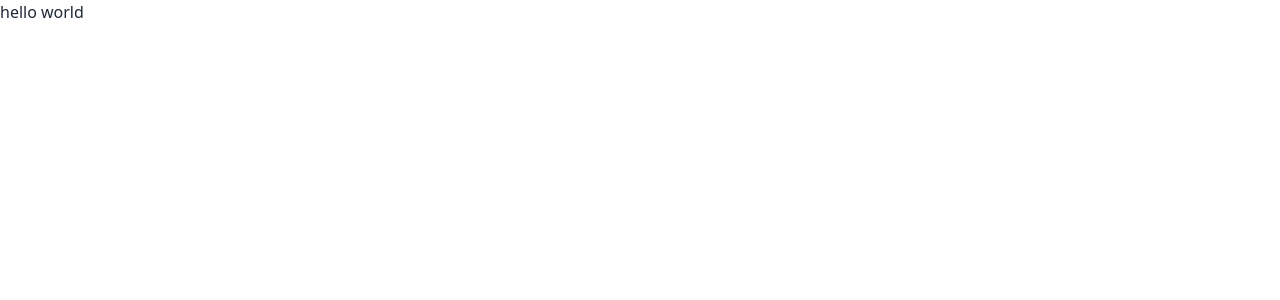
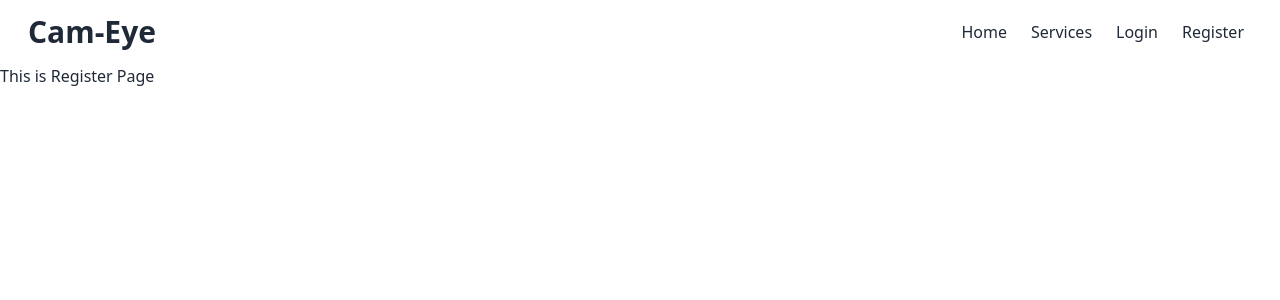
Before and after one commit to Ndhossain/cam-eye-client, a React (Create React App) app: page /register in a window 1280 px wide. Shown: the top 300 px of the page. Built offline with nearby package versions, Linux system fonts and the light colour scheme.

Commit message:
Basic layout work done

```diff
--- a/public/index.html
+++ b/public/index.html
@@ -2,7 +2,7 @@
 <html lang="en">
   <head>
     <meta charset="utf-8" />
-    <link rel="icon" href="%PUBLIC_URL%/favicon.ico" />
+    <link rel="icon" href="%PUBLIC_URL%/camera.png" />
     <meta name="viewport" content="width=device-width, initial-scale=1" />
     <meta name="theme-color" content="#000000" />
     <meta
@@ -24,7 +24,7 @@
       work correctly both with client-side routing and a non-root public URL.
       Learn how to configure a non-root public URL by running `npm run build`.
     -->
-    <title>React App</title>
+    <title>Cam-Eye</title>
   </head>
   <body>
     <noscript>You need to enable JavaScript to run this app.</noscript>
--- a/src/App.js
+++ b/src/App.js
@@ -1,6 +1,9 @@
+import { RouterProvider } from "react-router-dom";
+import router from "./router/router";
+
 function App() {
   return (
-    <h1>hello world</h1>
+    <RouterProvider router={router} />
   );
 }
 
--- /dev/null
+++ b/src/layout/Layout.jsx
@@ -0,0 +1,14 @@
+import React from 'react';
+import { Outlet } from 'react-router-dom';
+import Navbar from './Navbar';
+
+const Layout = () => {
+    return (
+        <>
+            <Navbar />
+            <Outlet />
+        </>
+    );
+};
+
+export default Layout;
--- /dev/null
+++ b/src/layout/Navbar.jsx
@@ -0,0 +1,24 @@
+import React from 'react';
+import { Link } from 'react-router-dom';
+
+const Navbar = () => {
+    return (
+        <div className="navbar bg-base-100">
+            <div className='container px-5 mx-auto'>
+                <div className="flex-1">
+                    <Link to='/' className="font-bold text-3xl">Cam-Eye</Link>
+                </div>
+                <div className="flex-none">
+                    <ul className="menu-horizontal p-0 gap-2">
+                        <li><Link className='p-2 font-medium' to='/'>Home</Link></li>
+                        <li><Link className='p-2 font-medium' to='/services'>Services</Link></li>
+                        <li><Link className='p-2 font-medium' to='/login'>Login</Link></li>
+                        <li><Link className='p-2 font-medium' to='/register'>Register</Link></li>
+                    </ul>
+                </div>
+            </div>
+        </div>
+    );
+};
+
+export default Navbar;
--- /dev/null
+++ b/src/pages/home/Home.jsx
@@ -0,0 +1,11 @@
+import React from 'react';
+
+const Home = () => {
+    return (
+        <div>
+            <h1>This is home page</h1>
+        </div>
+    );
+};
+
+export default Home;
--- /dev/null
+++ b/src/pages/login/Login.jsx
@@ -0,0 +1,11 @@
+import React from 'react';
+
+const Login = () => {
+    return (
+        <div>
+            <h1>This is login page</h1>
+        </div>
+    );
+};
+
+export default Login;
--- /dev/null
+++ b/src/pages/register/Register.jsx
@@ -0,0 +1,11 @@
+import React from 'react';
+
+const Register = () => {
+    return (
+        <div>
+            <h1>This is Register Page</h1>
+        </div>
+    );
+};
+
+export default Register;
--- /dev/null
+++ b/src/pages/service/Service.jsx
@@ -0,0 +1,11 @@
+import React from 'react';
+
+const Service = () => {
+    return (
+        <div>
+            <h1>This is Service page</h1>
+        </div>
+    );
+};
+
+export default Service;
--- /dev/null
+++ b/src/router/router.jsx
@@ -0,0 +1,20 @@
+import { createBrowserRouter } from "react-router-dom";
+import Layout from "../layout/Layout";
+import Home from "../pages/home/Home";
+import Service from "../pages/service/Service"
+import Login from "../pages/login/Login"
+import Register from "../pages/register/Register"
+
+const router = createBrowserRouter([
+    {
+        path: '/',
+        element: <Layout />,
+        children: [
+            {path: '/', element: <Home />},
+            {path: '/services', element: <Service />},
+            {path: '/login', element: <Login />},
+            {path: '/register', element: <Register />},
+        ],
+    }
+]);
+export default router;
```
Also changed, not shown: public/camera.png (added), 1 other file (tests, documents, lock files or other folders).
